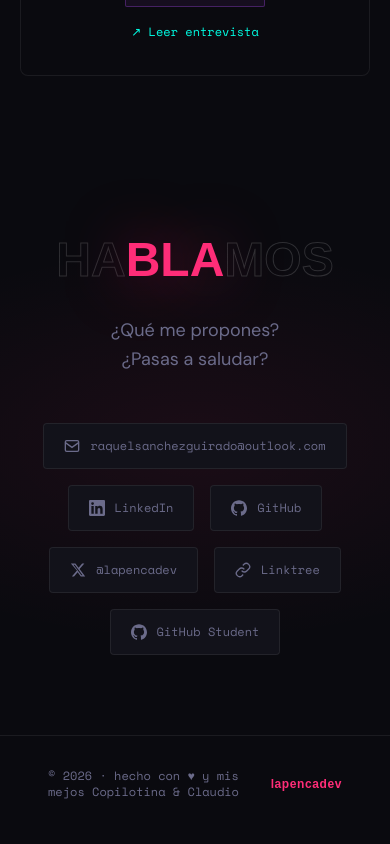
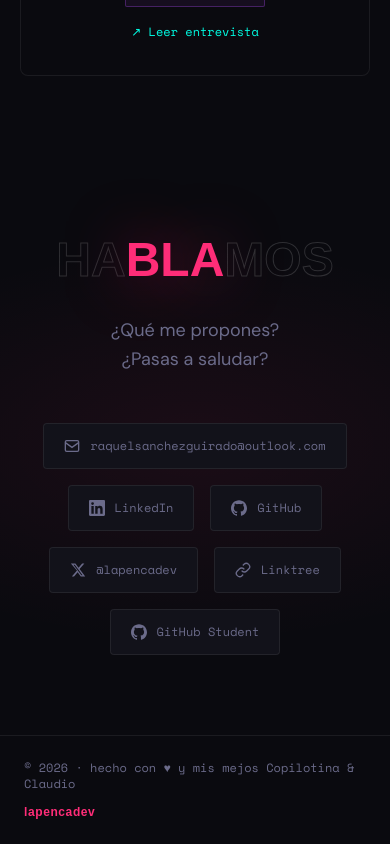
Before and after one commit to lapencadev/lapencadev.github.io, a React (Vite) app: page / in a window 390 px wide. Shown: the part 9585-10429 px from the top of the page. Built offline with nearby package versions, Linux system fonts and the light colour scheme; a web font is replaced by a local one.

Commit message:
ajuste footer

```diff
--- a/src/components/Footer.jsx
+++ b/src/components/Footer.jsx
@@ -1,6 +1,6 @@
 export default function Footer() {
   return (
-    <footer className="flex justify-between items-center px-12 py-8" style={{ borderTop: '1px solid rgba(255,255,255,0.07)' }}>
+    <footer className="flex flex-wrap justify-between items-center gap-3 px-6 py-6 sm:px-12 sm:py-8" style={{ borderTop: '1px solid rgba(255,255,255,0.07)' }}>
       <span className="font-mono text-xs" style={{ color: '#6b6b8a' }}>© 2026 · hecho con ♥ y mis mejos Copilotina & Claudio</span>
       <span className="font-display font-black text-xs tracking-wider" style={{ color: 'var(--neon-pink)' }}>lapencadev</span>
     </footer>
```
